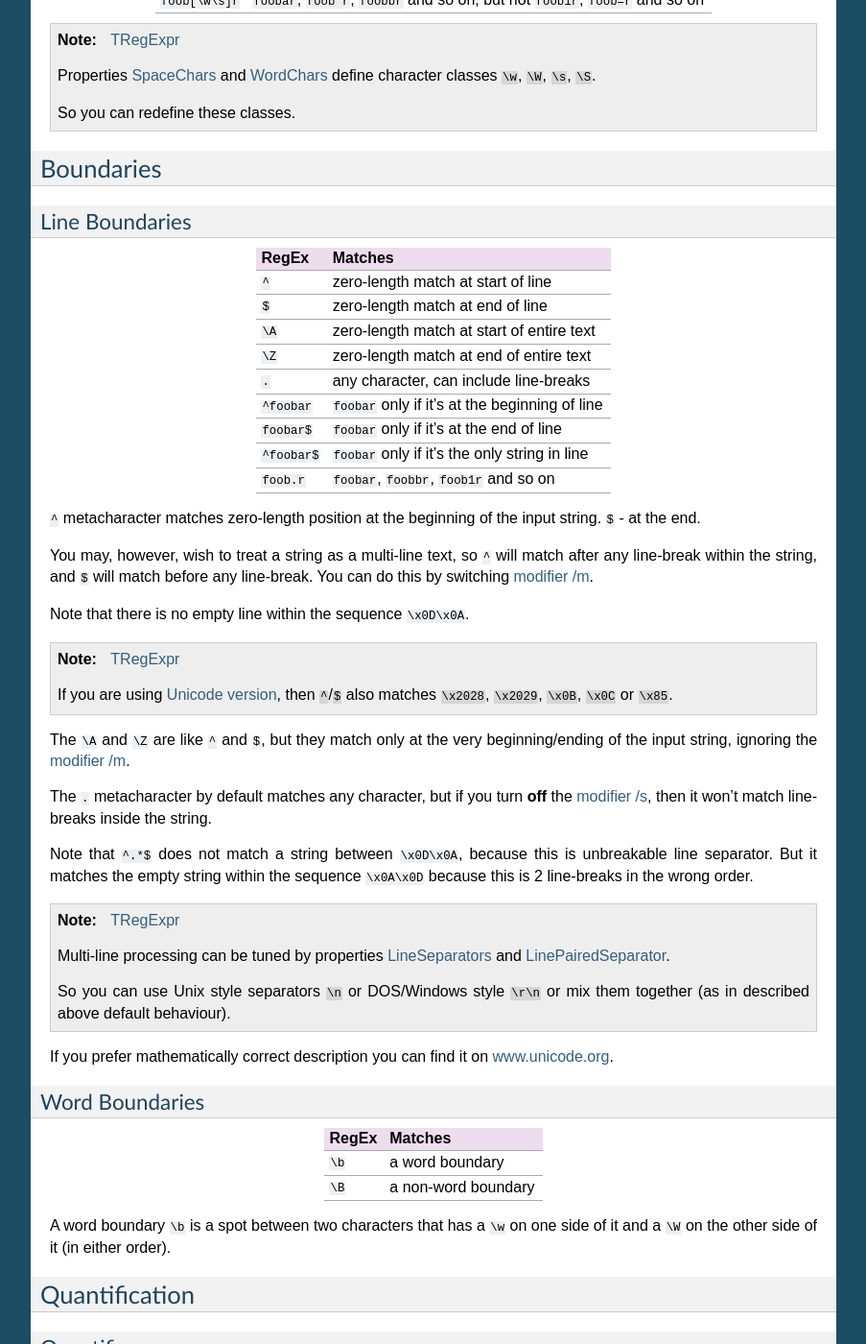
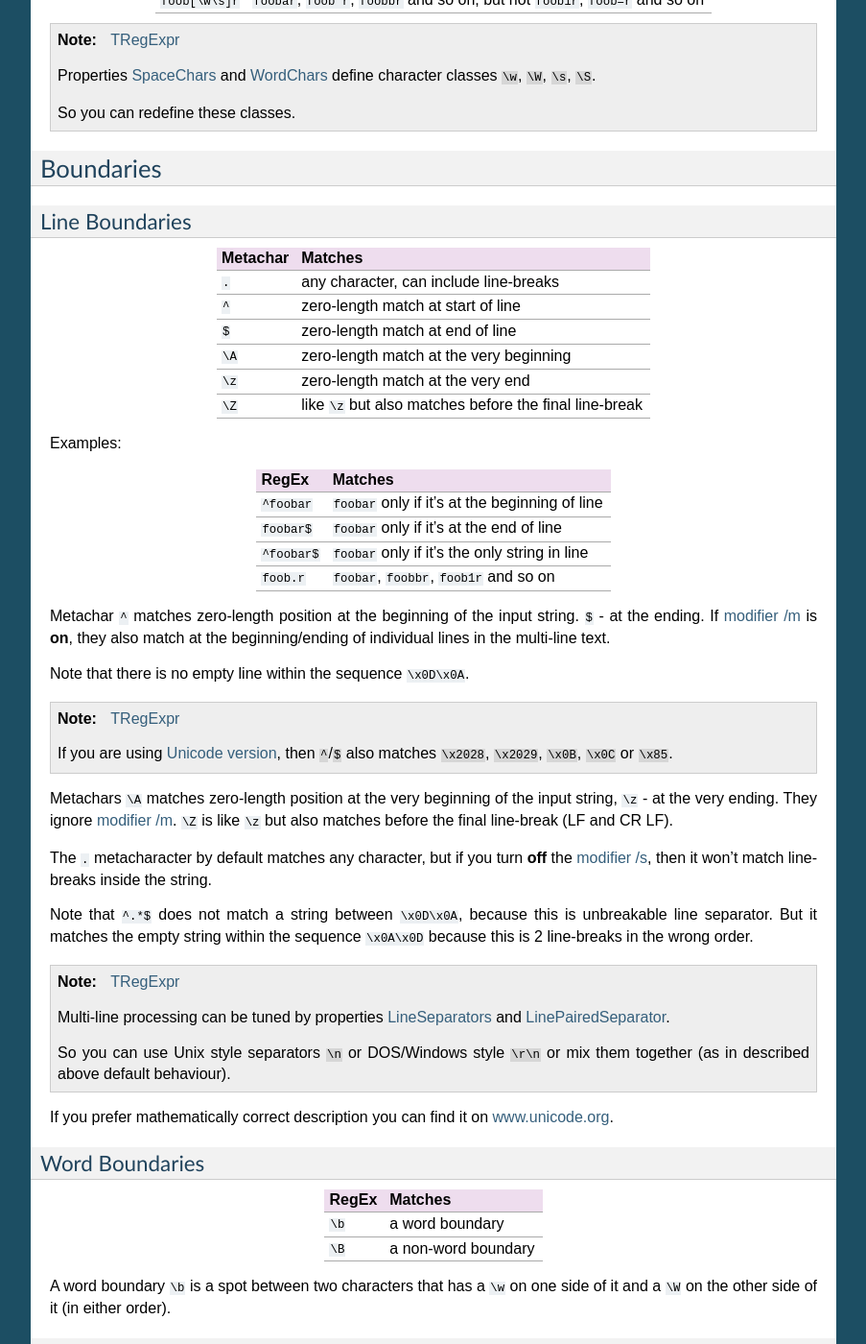
Before and after one commit to andgineer/TRegExpr, a Sphinx documentation site: the page built from docs/regular_expressions.rst, in a window 1280 px wide and 1400 px high, scrolled down 2506 px. Shown: the whole window at 96% size, without its empty margins (198-1101 px from the left). Built offline with Sphinx 7.4.7, drawn with Linux system fonts in a browser that asks for light colours; some of the changed text lies outside the part shown.

Commit message:
docs: \z \Z

```diff
--- a/docs/conf.py
+++ b/docs/conf.py
@@ -60,8 +60,8 @@ author = 'Andrey Sorokin'
 # built documents.
 #
 # The short X.Y version.
-version = '1.130'
-release = '1.130'
+version = '1.138'
+release = '1.138'
 
 # The language for content autogenerated by Sphinx. Refer to documentation
 # for a list of supported languages.
--- a/docs/regular_expressions.rst
+++ b/docs/regular_expressions.rst
@@ -185,26 +185,31 @@ Line Boundaries
 ~~~~~~~~~~~~~~~
 
 ============= ================================================
+Metachar      Matches
+============= ================================================
+``.``         any character, can include line-breaks
+``^``         zero-length match at start of line
+``$``         zero-length match at end of line
+``\A``        zero-length match at the very beginning
+``\z``        zero-length match at the very end
+``\Z``        like ``\z`` but also matches before the final line-break
+============= ================================================
+
+Examples:
+
+============= ================================================
 RegEx         Matches
 ============= ================================================
-``^``         zero-length match at start of line
-``$``         zero-length match at end of line
-``\A``        zero-length match at start of entire text
-``\Z``        zero-length match at end of entire text
-``.``         any character, can include line-breaks
 ``^foobar``   ``foobar`` only if it's at the beginning of line
 ``foobar$``   ``foobar`` only if it's at the end of line
 ``^foobar$``  ``foobar`` only if it's the only string in line
 ``foob.r``    ``foobar``, ``foobbr``, ``foob1r`` and so on
 ============= ================================================
 
-``^`` metacharacter matches zero-length position at the beginning of the input string.
-``$`` - at the end.
-
-You may, however, wish to treat a string as a multi-line text,
-so ``^`` will match after any line-break within the string,
-and ``$`` will match before any line-break. You can do this by
-switching `modifier /m <#m>`_.
+Metachar ``^`` matches zero-length position at the beginning of the input string.
+``$`` - at the ending.
+If `modifier /m <#m>`_ is **on**, they also match at the beginning/ending
+of individual lines in the multi-line text.
 
 Note that there is no empty line within the sequence ``\x0D\x0A``.
 
@@ -215,9 +220,9 @@ Note that there is no empty line within the sequence ``\x0D\x0A``.
     `Unicode version <tregexpr.html#unicode>`__, then ``^``/``$``
     also matches ``\x2028``, ``\x2029``, ``\x0B``, ``\x0C`` or ``\x85``.
 
-The ``\A`` and ``\Z`` are like ``^`` and ``$``, but they match only at the
-very beginning/ending of the input string,
-ignoring the `modifier /m <#m>`_.
+Metachars ``\A`` matches zero-length position at the very beginning of the input string,
+``\z`` - at the very ending. They ignore `modifier /m <#m>`_.
+``\Z`` is like ``\z`` but also matches before the final line-break (LF and CR LF).
 
 The ``.`` metacharacter by default matches any character, but if you
 turn **off** the `modifier /s <#s>`_, then it won't match line-breaks inside the string.
```
